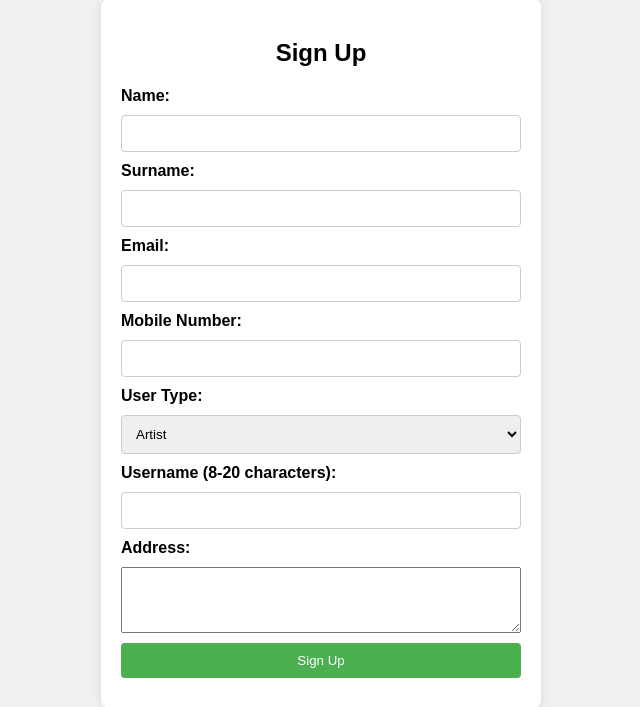
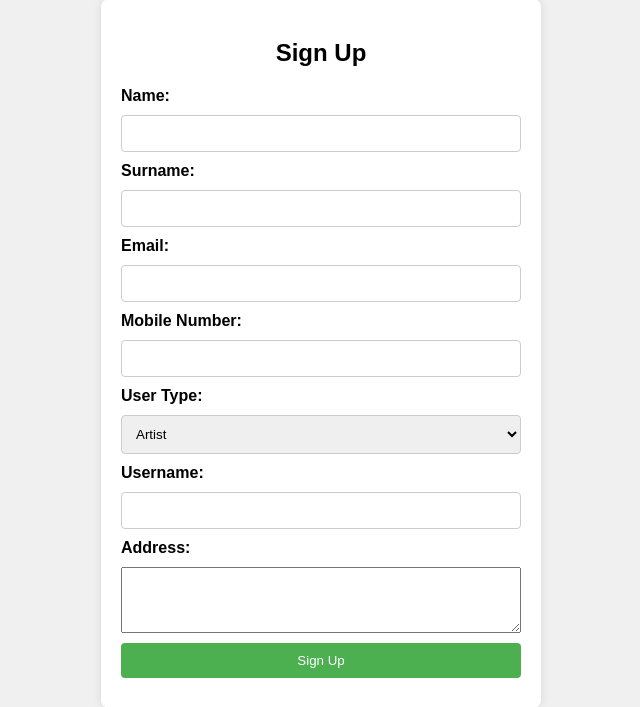
Before and after one commit to lakshya161019/ArtisticGallery, a Flask app: page /signup in a window 1280 px wide. Shown: the part 51-758 px from the top of the page, without its empty margins (319-959 px from the left). Run offline with Flask 3, Linux system fonts and the light colour scheme.

Commit message:
changes in Username

```diff
--- a/templates/signup.html
+++ b/templates/signup.html
@@ -79,7 +79,7 @@
                 <option value="other">Other User</option>
             </select>
 
-            <label for="username">Username (8-20 characters):</label>
+            <label for="username">Username:</label>
             <input type="text" id="username" name="username" pattern=".{8,20}" title="Username must be between 8 and 20 characters" required>
 
             <label for="address">Address:</label>
```
